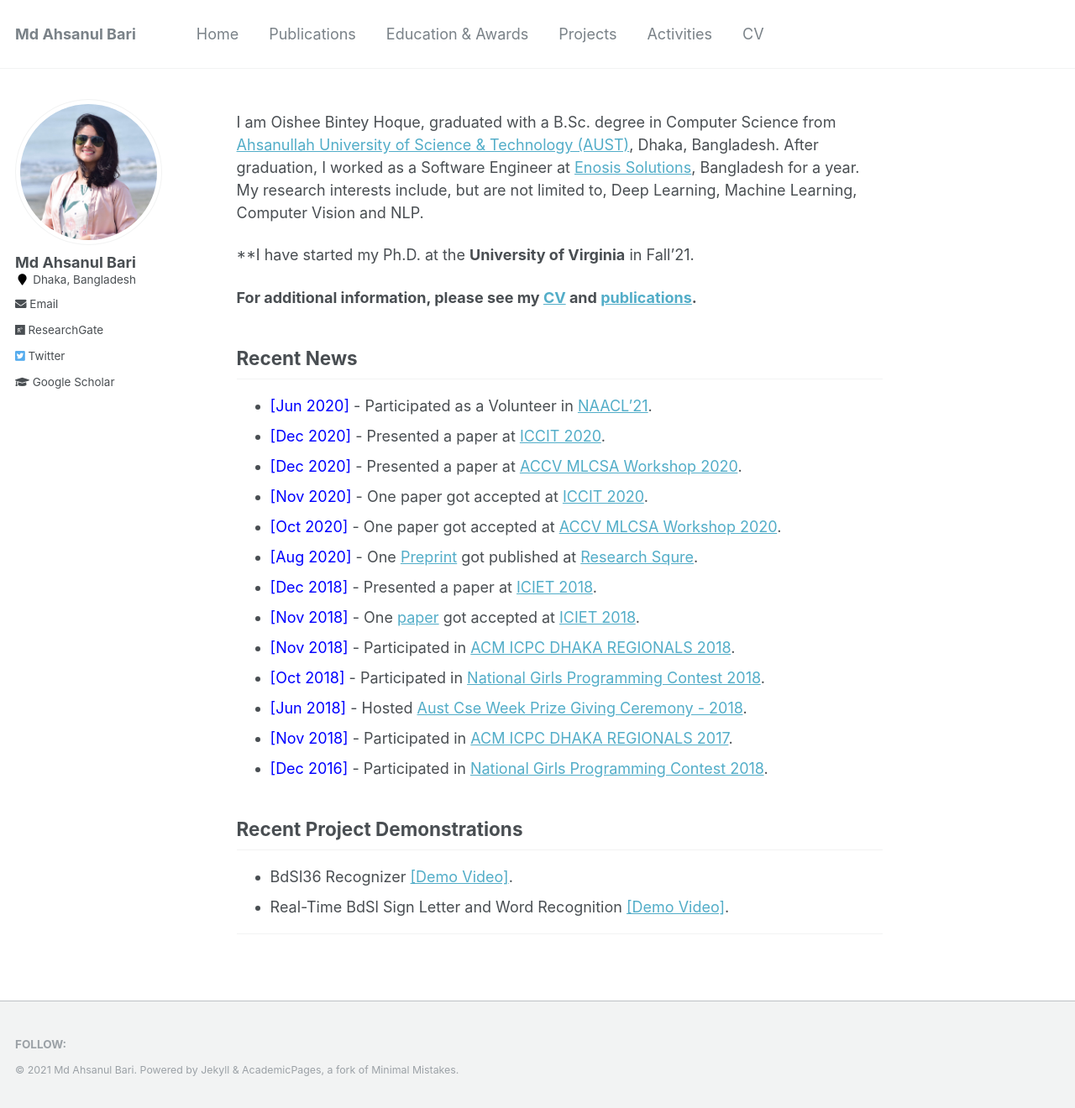
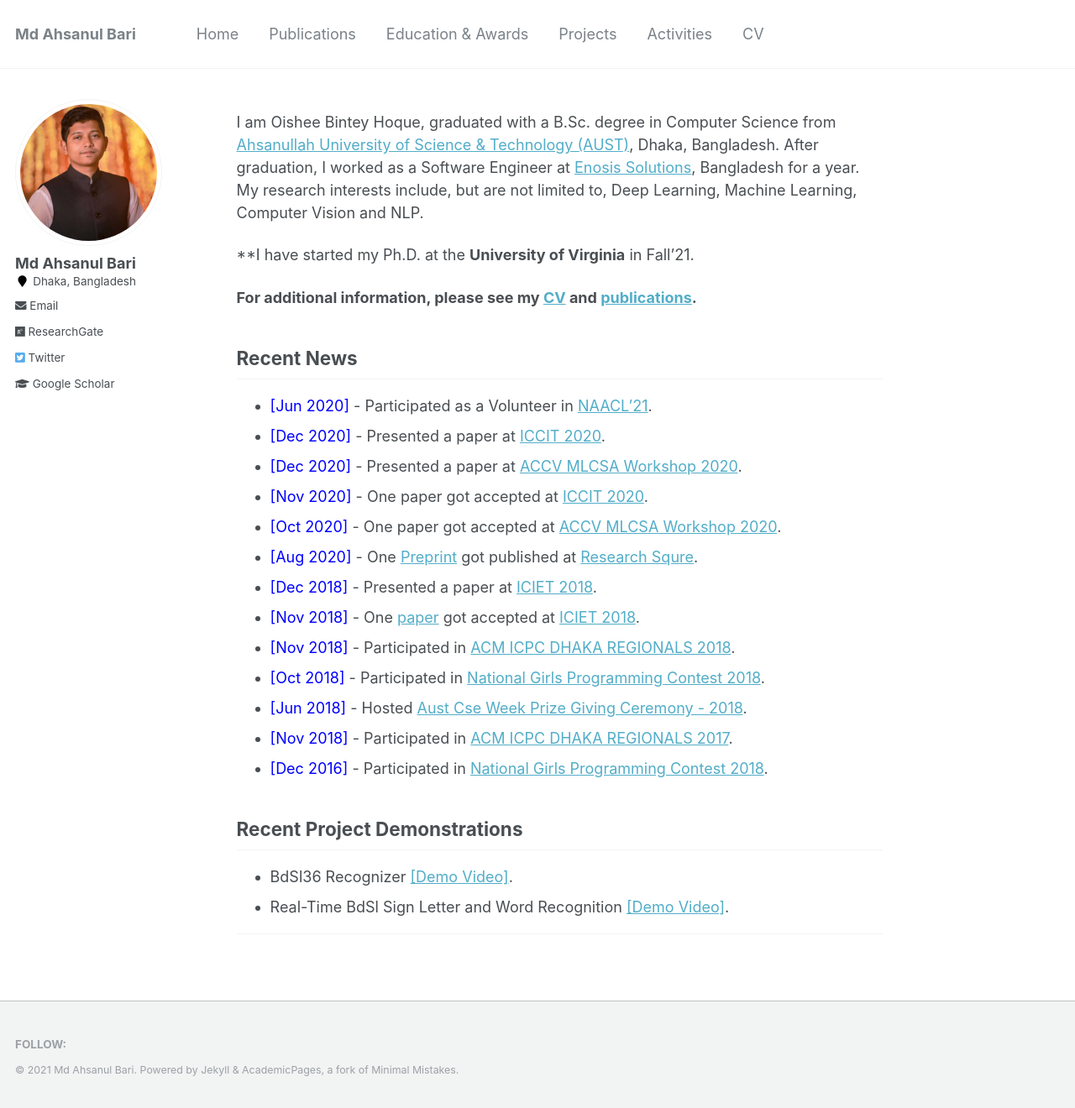
Before and after one commit to GProDevik/AhsanulBariRomih, a Jekyll site: the page built from _pages/about.md, in a window 1280 px wide and 1320 px high. Shown: the whole window at 84% size. Built offline with Jekyll 4.4.1, drawn with Linux system fonts in a browser that asks for light colours.

Commit message:
Update _config.yml

```diff
--- a/_config.yml
+++ b/_config.yml
@@ -68,6 +68,7 @@ og_image: # Open Graph/Twitter default site image
 social:
   type: # Person or Organization (defaults to Person)
   name: # If the user or organization name differs from the site's name
+  links: # An aravaray of links to social media profiles
   links: # An array of links to social media profiles
 
 # Analytics
@@ -78,7 +79,7 @@ analytics:
 # Site Author
 author:
   name: "Md Ahsanul Bari"
-  avatar: "oishee.jpg"
+  avatar: "romi.jpg"
   bio:
   location: "Dhaka, Bangladesh"
   employer:
```
